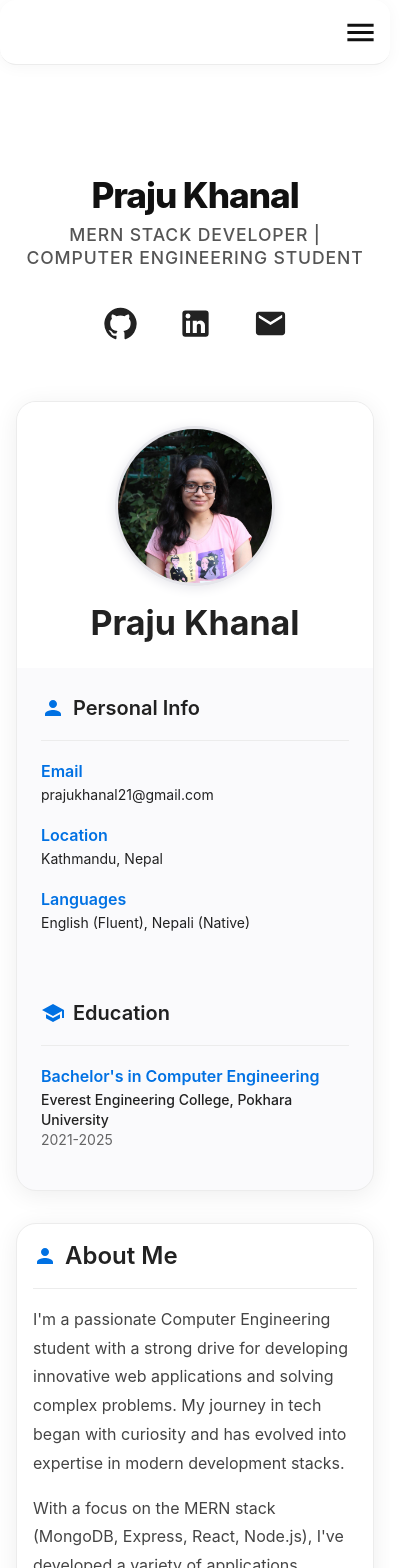
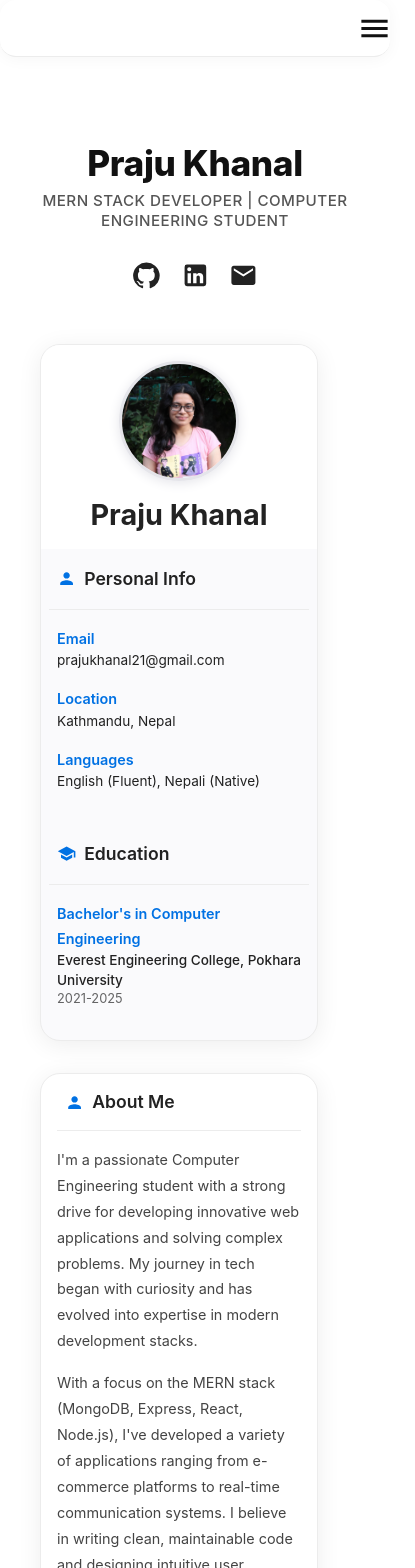
Before and after one commit to Praju2002/portfolio, a React (Vite) app: page / in a window 390 px wide. Shown: the top 1568 px of the page, 415 px wide, since content can reach past the window. Built offline with nearby package versions, Linux system fonts and the light colour scheme.

Commit message:
improved responsiveness

```diff
--- a/src/App.css
+++ b/src/App.css
@@ -1,9 +1,9 @@
-/* Smooth scrolling for the entire page */
+
 html {
   scroll-behavior: smooth;
 }
 
-/* Custom scrollbar styling */
+
 ::-webkit-scrollbar {
   width: 8px;
 }
@@ -22,32 +22,86 @@ html {
   background: #262527;
 }
 
-/* Prevent text selection on UI elements */
+
 .navbar-button, .nav-item {
   user-select: none;
 }
 
-/* Ensure consistent font rendering */
+
 * {
   font-family: 'Poppins', 'Roboto', 'Arial', sans-serif;
   box-sizing: border-box;
 }
 
-/* Section transition effects */
+
 section {
-  scroll-margin-top: 80px; /* Offset for fixed navbar */
+  scroll-margin-top: 80px;
 }
 
-/* Smooth focus transitions */
 *:focus {
   outline: 2px solid #ba55d3;
   outline-offset: 2px;
 }
 
-/* Hide scrollbar for a cleaner look on mobile */
+
 @media (max-width: 768px) {
   ::-webkit-scrollbar {
-    width: 0px;
-    background: transparent;
+    width: 4px;
+  }
+
+
+  body {
+    padding: 0;
+    margin: 0;
+    overflow-x: hidden;
+  }
+
+
+  .MuiContainer-root {
+    padding-left: 16px !important;
+    padding-right: 16px !important;
+    max-width: 100% !important;
+  }
+
+
+  * {
+    max-width: 100%;
+    box-sizing: border-box;
+  }
+
+  .MuiButton-root {
+    font-size: 0.9rem !important;
+    padding: 8px 16px !important;
+  }
+
+
+  .MuiToolbar-root {
+    padding-left: 8px !important;
+    padding-right: 8px !important;
   }
 }
+
+
+@media (max-width: 480px) {
+  .MuiToolbar-root {
+    min-height: 56px !important;
+    padding-left: 4px !important;
+    padding-right: 4px !important;
+  }
+
+  .MuiIconButton-root {
+    padding: 6px !important;
+  }
+
+
+  .MuiBox-root {
+    padding-left: 8px !important;
+    padding-right: 8px !important;
+  }
+}
+
+html, body {
+  overflow-x: hidden;
+  width: 100%;
+  max-width: 100%;
+}
--- a/src/App.jsx
+++ b/src/App.jsx
@@ -52,25 +52,25 @@ const App = () => {
         flexDirection: "column",
         alignItems: "center",
         width: "100%",
-        px: { xs: 0, md: 0 },
+        px: { xs: 0, sm: 1, md: 2, lg: 3 },
       }}>
         {/* About Section */}
-        <Box id="about" sx={{ width: "100%", maxWidth: 1200, minHeight: "100vh", py: 8 }}>
+        <Box id="about" sx={{ width: "100%", maxWidth: 1200, minHeight: "100vh", py: { xs: 4, md: 8 }, px: { xs: 2, sm: 3, md: 0 } }}>
           <AboutMe />
         </Box>
 
         {/* Projects Section */}
-        <Box id="projects" sx={{ width: "100%", maxWidth: 1200, minHeight: "100vh", py: 8 }}>
+        <Box id="projects" sx={{ width: "100%", maxWidth: 1200, minHeight: "100vh", py: { xs: 4, md: 8 }, px: { xs: 2, sm: 3, md: 0 } }}>
           <Projects />
         </Box>
 
         {/* Achievements Section */}
-        <Box id="achievements" sx={{ width: "100%", maxWidth: 1200, minHeight: "100vh", py: 8 }}>
+        <Box id="achievements" sx={{ width: "100%", maxWidth: 1200, minHeight: "100vh", py: { xs: 4, md: 8 }, px: { xs: 2, sm: 3, md: 0 } }}>
           <Achievements />
         </Box>
 
         {/* Contact Section */}
-        <Box id="contact" sx={{ width: "100%", maxWidth: 1200, minHeight: "100vh", py: 8 }}>
+        <Box id="contact" sx={{ width: "100%", maxWidth: 1200, minHeight: "100vh", py: { xs: 4, md: 8 }, px: { xs: 2, sm: 3, md: 0 } }}>
           <Contact />
         </Box>
 
--- a/src/components/AboutMe.jsx
+++ b/src/components/AboutMe.jsx
@@ -1,5 +1,5 @@
 import React from "react";
-import { Box, Typography, Paper, Container, Avatar, Chip, Grid, Divider, IconButton, Link } from "@mui/material";
+import { Box, Typography, Paper, Container, Avatar, Chip, Grid, Divider, IconButton, Link, Stack } from "@mui/material"; // Import Stack
 import { motion } from "framer-motion";
 import GitHubIcon from '@mui/icons-material/GitHub';
 import LinkedInIcon from '@mui/icons-material/LinkedIn';
@@ -7,6 +7,7 @@ import EmailIcon from '@mui/icons-material/Email';
 import CodeIcon from '@mui/icons-material/Code';
 import SchoolIcon from '@mui/icons-material/School';
 import PersonIcon from '@mui/icons-material/Person';
+
 
 const AboutMe = () => {
   const fadeInUp = {
@@ -31,6 +32,7 @@ const AboutMe = () => {
     { name: "Socket.io", level: "Basic" },
     { name: "Docker", level: "Basic" }
   ];
+
   return (
     <Box
       component="section"
@@ -38,15 +40,15 @@ const AboutMe = () => {
       sx={{
         py: { xs: 6, md: 10 },
         background: '#fff',
-        minHeight: "100vh",
         display: "flex",
         alignItems: "center",
+        justifyContent: "center",
         position: 'relative',
         overflow: 'hidden',
       }}
     >
 
-      <Container maxWidth="lg" sx={{ position: "relative", zIndex: 1 }}>
+      <Container maxWidth="lg" sx={{ position: "relative", zIndex: 1, px: { xs: 2, sm: 3, md: 0 } }}>
         <motion.div initial="hidden" animate="visible" variants={fadeInUp}>
           <Typography
             variant="h1"
@@ -55,9 +57,9 @@ const AboutMe = () => {
             sx={{
               mb: 1,
               fontWeight: 800,
-              fontSize: { xs: "2.2rem", md: "3.5rem" },
+              fontSize: { xs: "2.2rem", sm: "2.8rem", md: "3.5rem" },
               color: "#111",
-              letterSpacing: "-0.03em",
+              letterSpacing: { xs: "-0.01em", md: "-0.03em" },
               lineHeight: 1.1,
             }}
           >
@@ -73,32 +75,58 @@ const AboutMe = () => {
               mx: "auto",
               color: "#555",
               fontWeight: 500,
-              letterSpacing: "0.05em",
+              letterSpacing: { xs: "0.03em", md: "0.05em" },
               textTransform: "uppercase",
-              fontSize: { xs: "1.1rem", md: "1.3rem" },
+              fontSize: { xs: "0.95rem", sm: "1.1rem", md: "1.3rem" },
             }}
           >
             MERN Stack Developer | Computer Engineering Student
           </Typography>
-          <Box sx={{ display: "flex", justifyContent: "center", mb: 6, gap: 2 }}>
+
+
+          <Stack
+            direction="row"
+            spacing={{ xs: 1, sm: 2 }}
+            justifyContent="center"
+            sx={{ mb: 6 }}
+          >
             <Link href="https://github.com/Praju2002" target="_blank" rel="noopener noreferrer">
-              <IconButton size="large" sx={{ color: "#222", '&:hover': { color: "#0071e3", background: "#f5f5f7" }, transition: 'all 0.3s' }}>
-                <GitHubIcon fontSize="large" />
+              <IconButton size="large" sx={{
+                color: "#222",
+                '&:hover': { color: "#0071e3", background: "#f5f5f7" },
+                transition: 'all 0.3s',
+
+                fontSize: { xs: '1.8rem', sm: '2rem' }
+              }}>
+                <GitHubIcon sx={{ fontSize: 'inherit' }} />
               </IconButton>
             </Link>
             <Link href="https://www.linkedin.com/in/praju-khanal/" target="_blank" rel="noopener noreferrer">
-              <IconButton size="large" sx={{ color: "#222", '&:hover': { color: "#0071e3", background: "#f5f5f7" }, transition: 'all 0.3s' }}>
-                <LinkedInIcon fontSize="large" />
+              <IconButton size="large" sx={{
+                color: "#222",
+                '&:hover': { color: "#0071e3", background: "#f5f5f7" },
+                transition: 'all 0.3s',
+                fontSize: { xs: '1.8rem', sm: '2rem' }
+              }}>
+                <LinkedInIcon sx={{ fontSize: 'inherit' }} />
               </IconButton>
             </Link>
             <Link href="mailto:prajukhanal21@gmail.com" target="_blank" rel="noopener noreferrer">
-              <IconButton size="large" sx={{ color: "#222", '&:hover': { color: "#0071e3", background: "#f5f5f7" }, transition: 'all 0.3s' }}>
-                <EmailIcon fontSize="large" />
+              <IconButton size="large" sx={{
+                color: "#222",
+                '&:hover': { color: "#0071e3", background: "#f5f5f7" },
+                transition: 'all 0.3s',
+                fontSize: { xs: '1.8rem', sm: '2rem' }
+              }}>
+                <EmailIcon sx={{ fontSize: 'inherit' }} />
               </IconButton>
             </Link>
-          </Box>
+          </Stack>
         </motion.div>
-        <Grid container spacing={4}>
+
+
+        <Grid container spacing={4} sx={{ justifyContent: "center" }}>
+
           <Grid item xs={12} md={5}>
             <motion.div initial="hidden" animate="visible" variants={fadeInUp} transition={{ delay: 0.1 }}>
               <Paper
@@ -114,65 +142,72 @@ const AboutMe = () => {
                   border: `1px solid #ececec`,
                 }}
               >
-                <Box sx={{ p: 3, display: "flex", flexDirection: "column", alignItems: "center", background: "#fff" }}>
+
+                <Box sx={{ p: { xs: 2, sm: 3 }, display: "flex", flexDirection: "column", alignItems: "center", background: "#fff" }}>
                   <Avatar
                     src="/praju.jpg"
                     alt="Praju Khanal"
                     sx={{
-                      width: 160,
-                      height: 160,
+                      width: { xs: 120, sm: 160, md: 160 },
+                      height: { xs: 120, sm: 160, md: 160 },
                       border: `3px solid #e5e5ea`,
                       boxShadow: `0 2px 12px #e5e5ea`,
                       mb: 2
                     }}
                   />
-                  <Typography variant="h4" fontWeight="700" textAlign="center" color="#222">
+                  <Typography variant="h4" fontWeight="700" textAlign="center" color="#222"
+                    sx={{ fontSize: { xs: "1.8rem", sm: "2rem", md: "2.2rem" } }}>
                     Praju Khanal
                   </Typography>
                 </Box>
-                <Box sx={{ p: 3 }}>
+
+                {/* Personal Info */}
+                <Box sx={{ p: { xs: 2, sm: 3 } }}>
                   <Box sx={{ display: "flex", alignItems: "center", mb: 2 }}>
-                    <PersonIcon sx={{ color: "#0071e3", mr: 1 }} />
-                    <Typography variant="h6" fontWeight="600">
+                    <PersonIcon sx={{ color: "#0071e3", mr: 1, fontSize: { xs: "1.2rem", md: "1.5rem" } }} />
+                    <Typography variant="h6" fontWeight="600" sx={{ fontSize: { xs: "1.1rem", md: "1.25rem" } }}>
                       Personal Info
                     </Typography>
                   </Box>
                   <Divider sx={{ mb: 2, borderColor: `#ececec` }} />
+                  {/* Each info block */}
                   <Box sx={{ mb: 2 }}>
-                    <Typography variant="subtitle1" fontWeight="600" color="#0071e3">
+                    <Typography variant="subtitle1" fontWeight="600" color="#0071e3" sx={{ fontSize: { xs: "0.9rem", md: "1rem" } }}>
                       Email
                     </Typography>
-                    <Typography variant="body2">prajukhanal21@gmail.com</Typography>
+                    <Typography variant="body2" sx={{ fontSize: { xs: "0.85rem", md: "0.9rem" } }}>prajukhanal21@gmail.com</Typography>
                   </Box>
                   <Box sx={{ mb: 2 }}>
-                    <Typography variant="subtitle1" fontWeight="600" color="#0071e3">
+                    <Typography variant="subtitle1" fontWeight="600" color="#0071e3" sx={{ fontSize: { xs: "0.9rem", md: "1rem" } }}>
                       Location
                     </Typography>
-                    <Typography variant="body2">Kathmandu, Nepal</Typography>
+                    <Typography variant="body2" sx={{ fontSize: { xs: "0.85rem", md: "0.9rem" } }}>Kathmandu, Nepal</Typography>
                   </Box>
                   <Box sx={{ mb: 2 }}>
-                    <Typography variant="subtitle1" fontWeight="600" color="#0071e3">
+                    <Typography variant="subtitle1" fontWeight="600" color="#0071e3" sx={{ fontSize: { xs: "0.9rem", md: "1rem" } }}>
                       Languages
                     </Typography>
-                    <Typography variant="body2">English (Fluent), Nepali (Native)</Typography>
+                    <Typography variant="body2" sx={{ fontSize: { xs: "0.85rem", md: "0.9rem" } }}>English (Fluent), Nepali (Native)</Typography>
                   </Box>
                 </Box>
-                <Box sx={{ p: 3, mt: "auto" }}>
+
+                {/* Education */}
+                <Box sx={{ p: { xs: 2, sm: 3 }, mt: "auto" }}>
                   <Box sx={{ display: "flex", alignItems: "center", mb: 2 }}>
-                    <SchoolIcon sx={{ color: "#0071e3", mr: 1 }} />
-                    <Typography variant="h6" fontWeight="600">
+                    <SchoolIcon sx={{ color: "#0071e3", mr: 1, fontSize: { xs: "1.2rem", md: "1.5rem" } }} />
+                    <Typography variant="h6" fontWeight="600" sx={{ fontSize: { xs: "1.1rem", md: "1.25rem" } }}>
                       Education
                     </Typography>
                   </Box>
                   <Divider sx={{ mb: 2, borderColor: `#ececec` }} />
                   <Box sx={{ mb: 2 }}>
-                    <Typography variant="subtitle1" fontWeight="600" color="#0071e3">
+                    <Typography variant="subtitle1" fontWeight="600" color="#0071e3" sx={{ fontSize: { xs: "0.9rem", md: "1rem" } }}>
                       Bachelor's in Computer Engineering
                     </Typography>
-                    <Typography variant="body2" fontWeight="500">
+                    <Typography variant="body2" fontWeight="500" sx={{ fontSize: { xs: "0.85rem", md: "0.9rem" } }}>
                       Everest Engineering College, Pokhara University
                     </Typography>
-                    <Typography variant="body2" color="text.secondary">
+                    <Typography variant="body2" color="text.secondary" sx={{ fontSize: { xs: "0.8rem", md: "0.85rem" } }}>
                       2021-2025
                     </Typography>
                   </Box>
@@ -180,12 +215,14 @@ const AboutMe = () => {
               </Paper>
             </motion.div>
           </Grid>
+
           <Grid item xs={12} md={7}>
+            {/* About Me Card */}
             <motion.div initial="hidden" animate="visible" variants={fadeInUp} transition={{ delay: 0.2 }}>
               <Paper
                 elevation={0}
                 sx={{
-                  p: { xs: 2, md: 4 },
+                  p: { xs: 2, sm: 4 },
                   background: "#fff",
                   borderRadius: "20px",
                   boxShadow: "0 4px 24px rgba(0,0,0,0.07)",
@@ -194,34 +231,36 @@ const AboutMe = () => {
                 }}
               >
                 <Box sx={{ display: "flex", alignItems: "center", mb: 2 }}>
-                  <PersonIcon sx={{ color: "#0071e3", mr: 1 }} />
-                  <Typography variant="h5" fontWeight="600" color="#222">
+                  <PersonIcon sx={{ color: "#0071e3", mr: 1, fontSize: { xs: "1.2rem", md: "1.5rem" } }} />
+                  <Typography variant="h5" fontWeight="600" color="#222" sx={{ fontSize: { xs: "1.1rem", md: "1.25rem" } }}>
                     About Me
                   </Typography>
                 </Box>
                 <Divider sx={{ mb: 2, borderColor: `#ececec` }} />
-                <Typography variant="body1" sx={{ mb: 2, color: "#444", lineHeight: 1.8 }}>
+                <Typography variant="body1" sx={{ mb: 2, color: "#444", lineHeight: 1.8, fontSize: { xs: "0.9rem", sm: "1rem" } }}>
                   I'm a passionate Computer Engineering student with a strong drive for developing innovative web applications
                   and solving complex problems. My journey in tech began with curiosity and has evolved into expertise
                   in modern development stacks.
                 </Typography>
-                <Typography variant="body1" sx={{ mb: 2, color: "#444", lineHeight: 1.8 }}>
+                <Typography variant="body1" sx={{ mb: 2, color: "#444", lineHeight: 1.8, fontSize: { xs: "0.9rem", sm: "1rem" } }}>
                   With a focus on the MERN stack (MongoDB, Express, React, Node.js), I've developed a
                   variety of applications ranging from e-commerce platforms to real-time communication systems.
                   I believe in writing clean, maintainable code and designing intuitive user experiences.
                 </Typography>
-                <Typography variant="body1" sx={{ color: "#444", lineHeight: 1.8 }}>
+                <Typography variant="body1" sx={{ color: "#444", lineHeight: 1.8, fontSize: { xs: "0.9rem", sm: "1rem" } }}>
                   My goal is to continuously learn and grow as a developer while contributing to meaningful
                   projects that make a positive impact on users' lives. I'm particularly interested in web technologies,
                   distributed systems, and the intersection of design and functionality.
                 </Typography>
               </Paper>
             </motion.div>
+
+            {/* Technical Skills Card */}
             <motion.div initial="hidden" animate="visible" variants={fadeInUp} transition={{ delay: 0.3 }}>
               <Paper
                 elevation={0}
                 sx={{
-                  p: { xs: 2, md: 4 },
+                  p: { xs: 2, sm: 4 },
                   background: "#fff",
                   borderRadius: "20px",
                   boxShadow: "0 4px 24px rgba(0,0,0,0.07)",
@@ -230,25 +269,25 @@ const AboutMe = () => {
                 }}
               >
                 <Box sx={{ display: "flex", alignItems: "center", mb: 2 }}>
-                  <CodeIcon sx={{ color: "#0071e3", mr: 1 }} />
-                  <Typography variant="h5" fontWeight="600" color="#222">
+                  <CodeIcon sx={{ color: "#0071e3", mr: 1, fontSize: { xs: "1.2rem", md: "1.5rem" } }} />
+                  <Typography variant="h5" fontWeight="600" color="#222" sx={{ fontSize: { xs: "1.1rem", md: "1.25rem" } }}>
                     Technical Skills
                   </Typography>
                 </Box>
                 <Divider sx={{ mb: 2, borderColor: `#ececec` }} />
                 <motion.div variants={staggerContainer} initial="hidden" animate="visible">
-                  <Box sx={{ display: "flex", flexWrap: "wrap", gap: 1.5 }}>
+                  <Box sx={{ display: "flex", flexWrap: "wrap", gap: { xs: 1, sm: 1.5 } }}>
                     {skills.map((skill, index) => (
                       <motion.div key={index} variants={fadeInUp}>
                         <Chip
                           label={skill.name}
                           sx={{
-                            py: 2,
-                            px: 1.5,
+                            py: { xs: 1.5, sm: 2 },
+                            px: { xs: 1, sm: 1.5 },
                             borderRadius: "8px",
                             backgroundColor: "#f5f5f7",
                             color: "#222",
-                            fontSize: "1rem",
+                            fontSize: { xs: "0.85rem", sm: "1rem" },
                             fontWeight: 600,
                             border: `1px solid #ececec`,
                             boxShadow: "none",
--- a/src/components/Achievements.jsx
+++ b/src/components/Achievements.jsx
@@ -123,7 +123,7 @@ const Achievements = () => {
               {achievements.map((achievement, index) => (
                 <motion.div key={index} variants={fadeInUp}>
                   <TimelineItem>
-                    <TimelineOppositeContent sx={{ m: 'auto 0' }}>
+                    <TimelineOppositeContent sx={{ m: 'auto 0',display: { xs: 'none', sm: 'block' } }}>
                       <Box sx={{ display: 'flex', flexDirection: 'column', alignItems: 'flex-end' }}>
                         <Chip
                           label={achievement.year}
@@ -168,7 +168,7 @@ const Achievements = () => {
                         whileHover={{ y: -5 }}
                         transition={{ duration: 0.3 }}
                         sx={{
-                          p: 3,
+                          p: { xs: 2, sm: 3 },
                           backgroundColor: softGray,
                           borderRadius: '14px',
                           border: `1px solid ${borderGray}`,
--- a/src/components/NavBar.jsx
+++ b/src/components/NavBar.jsx
@@ -52,7 +52,16 @@ const Navbar = () => {
           zIndex: 1201,
         }}
       >
-        <Toolbar sx={{ maxWidth: 1200, mx: "auto", width: "100%", minHeight: 64, display: "flex", alignItems: "center", justifyContent: "center" }}>
+        <Toolbar sx={{
+          maxWidth: 1200,
+          mx: "auto",
+          width: "100%",
+          minHeight: 64,
+          display: "flex",
+          alignItems: "center",
+          justifyContent: "center",
+          px: { xs: 2, sm: 3, md: 4 }
+        }}>
           {/* Logo/Name */}
           {/* <Typography
             variant="h6"
```
